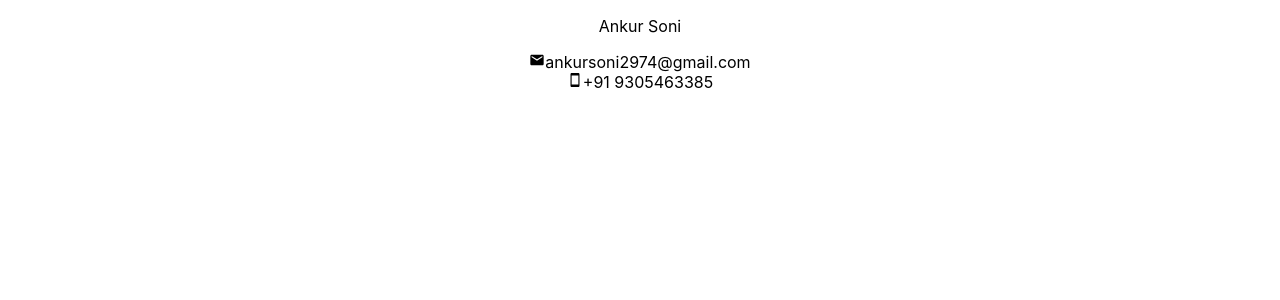
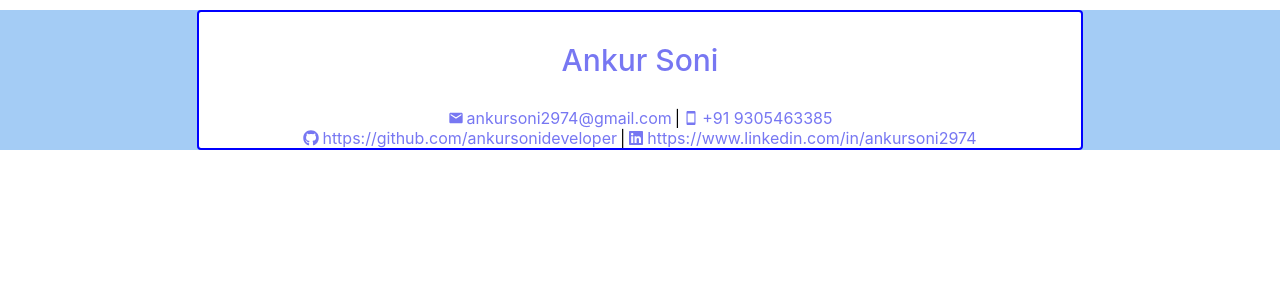
Before and after one commit to ankursonideveloper/resume, a React (Create React App) app in the folder resume/: page / in a window 1280 px wide. Shown: the top 300 px of the page. Built offline with nearby package versions, Linux system fonts and the light colour scheme.

Commit message:
added header section

```diff
--- a/resume/src/App.css
+++ b/resume/src/App.css
@@ -1,38 +1,45 @@
-.App {
+.App{
+  background-color: #a4ccf5;
+}
+.font-color{
+  color: #7777f2;
+}
+.Resume {
+  size: A4;
+  border: 2px solid #0000ff;
+  border-radius: 4px;
+  box-shadow: 2px;
+  width: 65%;
+  margin: 10px auto;
+  padding-left: 25px;
+  padding-right: 25px;
+  background-color: white;
+}
+.Title{
+  font-size: 30px;
+  font-weight: 500;
   text-align: center;
 }
-
-.App-logo {
-  height: 40vmin;
-  pointer-events: none;
+.Data{
+  display: flex;
+  flex-direction: row;
+  align-items: center;
+  gap: 3px;
 }
-
-@media (prefers-reduced-motion: no-preference) {
-  .App-logo {
-    animation: App-logo-spin infinite 20s linear;
-  }
+.Header1{
+  display: flex;
+  flex-direction: row;
+  align-items: center;
+  gap: 3px;
+  justify-content: center;
 }
-
-.App-header {
-  background-color: #282c34;
-  min-height: 100vh;
+.Header2{
   display: flex;
-  flex-direction: column;
+  flex-direction: row;
   align-items: center;
+  gap: 3px;
   justify-content: center;
-  font-size: calc(10px + 2vmin);
-  color: white;
 }
-
-.App-link {
-  color: #61dafb;
+.icon{
+  margin-bottom: -3px;
 }
-
-@keyframes App-logo-spin {
-  from {
-    transform: rotate(0deg);
-  }
-  to {
-    transform: rotate(360deg);
-  }
-}
--- a/resume/src/App.js
+++ b/resume/src/App.js
@@ -1,20 +1,12 @@
 import logo from './logo.svg';
 import './App.css';
-import { MdEmail } from "react-icons/md";
-import { IoMdPhonePortrait } from "react-icons/io";
-import { FaGithub } from "react-icons/fa";
-import { FaLinkedin } from "react-icons/fa";
-import Title from './Components/Title';
-import Data from './Components/Data';
-import { Information } from './Information/Information';
+import Resume from './Components/Resume';
 
 
 function App() {
   return (
     <div className="App">
-      <Title titleName = "Ankur Soni"/>
-      <Data icon={<MdEmail/>} content={Information.Email}></Data>
-      <Data icon={<IoMdPhonePortrait/>} content={Information.Phone}></Data>
+      <Resume/>
     </div>
   );
 }
--- a/resume/src/Components/Data.js
+++ b/resume/src/Components/Data.js
@@ -3,8 +3,8 @@ import React from 'react';
 
 const Data = (props) => {
   return (
-    <div>
-      <span>{props.icon}</span><span>{props.content}</span>
+    <div className='Data font-color'>
+      <span className='icon'>{props.icon}</span><span>{props.content}</span>
     </div>
   )
 }
--- /dev/null
+++ b/resume/src/Components/Header.js
@@ -0,0 +1,14 @@
+import React from 'react';
+import Title from './Title';
+import Header1 from './Header1';
+import Header2 from './Header2';
+
+const Header = (props) => {
+  return (
+    <div>
+      {props.children}
+    </div>
+  )
+}
+
+export default Header
--- /dev/null
+++ b/resume/src/Components/Header1.js
@@ -0,0 +1,14 @@
+import React from 'react';
+import Data from './Data';
+import { Information } from '../Information/Information';
+
+const Header1 = () => {
+  return (
+    <div className='Header1'>
+      <Data icon={Information.email.emailIcon} content={Information.email.emailId}></Data>|
+      <Data icon={Information.phone.phoneIcon} content={Information.phone.phoneNumber}></Data>
+    </div>
+  )
+}
+
+export default Header1
--- /dev/null
+++ b/resume/src/Components/Header2.js
@@ -0,0 +1,14 @@
+import React from 'react';
+import Data from './Data';
+import { Information } from '../Information/Information';
+
+const Header2 = () => {
+  return (
+    <div className='Header2'>
+      <Data icon={Information.gitHub.gitHubIcon} content={Information.gitHub.link}></Data>|
+      <Data icon={Information.linkedIn.linkedInIcon} content={Information.linkedIn.link}></Data>
+    </div>
+  )
+}
+
+export default Header2
--- /dev/null
+++ b/resume/src/Components/Resume.js
@@ -0,0 +1,26 @@
+import React from 'react';
+import { MdEmail } from "react-icons/md";
+import { IoMdPhonePortrait } from "react-icons/io";
+import { FaGithub } from "react-icons/fa";
+import { FaLinkedin } from "react-icons/fa";
+import Title from './Title';
+import Header1 from './Header1';
+import Header2 from './Header2';
+import Data from './Data';
+import { Information } from '../Information/Information';
+import Header from './Header';
+
+const Resume = () => {
+  return (
+    <div className='Resume'>
+      <Header>
+        <Title titleName = "Ankur Soni"/>
+        <Header1/>
+        <Header2/>
+      </Header>
+
+    </div>
+  )
+}
+
+export default Resume
--- a/resume/src/Components/Title.js
+++ b/resume/src/Components/Title.js
@@ -2,7 +2,7 @@ import React from 'react'
 
 const Title = (props) => {
   return (
-    <div>
+    <div className='Title font-color'>
       <p>{props.titleName}</p>
     </div>
   )
--- a/resume/src/Information/Information.js
+++ b/resume/src/Information/Information.js
@@ -1,3 +1,10 @@
-export const Information = {Email: "ankursoni2974@gmail.com",
-  Phone: "+91 9305463385"
+import { MdEmail } from "react-icons/md";
+import { IoMdPhonePortrait } from "react-icons/io";
+import { FaGithub } from "react-icons/fa";
+import { FaLinkedin } from "react-icons/fa";
+
+export const Information = {email: {emailId: "ankursoni2974@gmail.com", emailIcon: <MdEmail/>},
+  phone: {phoneNumber: "+91 9305463385", phoneIcon: <IoMdPhonePortrait/>},
+  gitHub: {link: "https://github.com/ankursonideveloper", gitHubIcon: <FaGithub/>},
+  linkedIn: {link: "https://www.linkedin.com/in/ankursoni2974", linkedInIcon: <FaLinkedin/>}
 };
```
